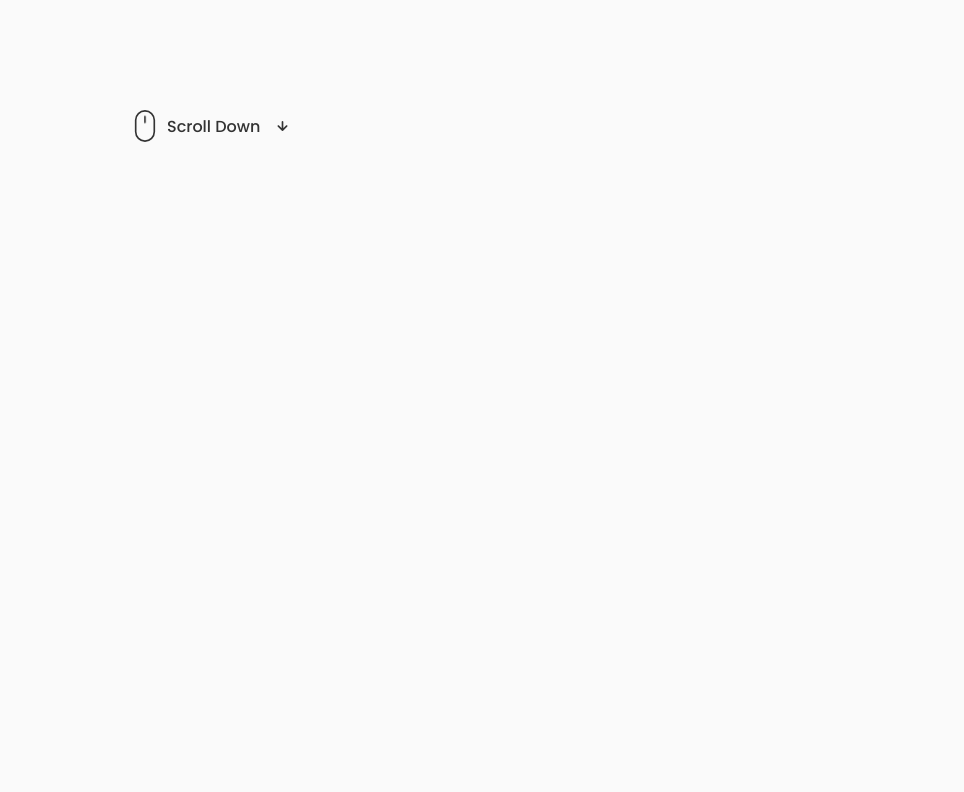
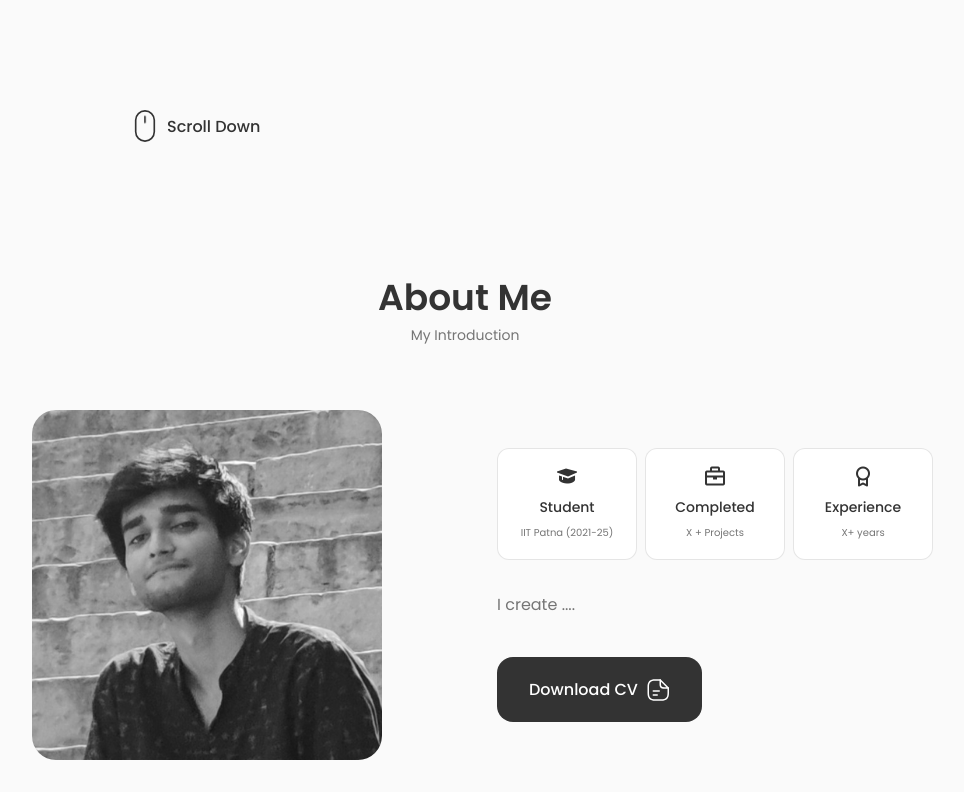
Before and after one commit to ankurkumarrr/personal-portfolio, a React (Create React App) app: page / in a window 1280 px wide. Shown: the part 486-1278 px from the top of the page, without its empty margins (175-1139 px from the left). Before the commit the page ends 800 px from the top, so only its background shows below. Built offline with nearby package versions, Linux system fonts and the light colour scheme.

Commit message:
reponsive about me

```diff
--- a/src/App.js
+++ b/src/App.js
@@ -2,6 +2,7 @@
 import './App.css';
 import Header from './components/header/Header';
 import Home from './components/home/Home';
+import About from './components/about/About';
 
 const App = () => {
   return (
@@ -10,6 +11,7 @@
 
       <main className='main'>
         <Home />
+        <About />
       </main>
     </>
   );
--- /dev/null
+++ b/src/components/about/About.jsx
@@ -0,0 +1,58 @@
+import React from 'react'
+import './about.css';
+import AboutImg from '../../assets/about.png';
+import CV from '../../assets/AnkurKumar_Core_CV.pdf';
+import Info from './Info';
+
+const About = () => {
+  return (
+    <section className="about section" id="about">
+        <h2 className="section__title">About Me</h2>
+        <span className="section__subtitle">My Introduction</span>
+
+        <div className="about__container container grid">
+            <img src={AboutImg} alt='about' className='about__img' />
+
+            <div className="about__data">
+              <Info />
+
+              <p className="about__description">
+                I create ....
+              </p>
+
+              <a download="" href={CV} className="button button--flex">
+                Download CV
+                <svg
+                className="button__icon"
+                xmlns="http://www.w3.org/2000/svg"
+                width="24"
+                height="24"
+                viewBox="0 0 24 24"
+                fill="none"
+              >
+                <path
+                  d="M15.25 22.7502H9.25C3.82 22.7502 1.5 20.4302 1.5 15.0002V9.00024C1.5 3.57024 3.82 1.25024 9.25 1.25024H14.25C14.66 1.25024 15 1.59024 15 2.00024C15 2.41024 14.66 2.75024 14.25 2.75024H9.25C4.64 2.75024 3 4.39024 3 9.00024V15.0002C3 19.6102 4.64 21.2502 9.25 21.2502H15.25C19.86 21.2502 21.5 19.6102 21.5 15.0002V10.0002C21.5 9.59024 21.84 9.25024 22.25 9.25024C22.66 9.25024 23 9.59024 23 10.0002V15.0002C23 20.4302 20.68 22.7502 15.25 22.7502Z"
+                  fill="var(--container-color)"
+                ></path>
+                <path
+                  d="M22.25 10.7502H18.25C14.83 10.7502 13.5 9.42023 13.5 6.00023V2.00023C13.5 1.70023 13.68 1.42023 13.96 1.31023C14.24 1.19023 14.56 1.26023 14.78 1.47023L22.78 9.47023C22.99 9.68023 23.06 10.0102 22.94 10.2902C22.82 10.5702 22.55 10.7502 22.25 10.7502ZM15 3.81023V6.00023C15 8.58023 15.67 9.25023 18.25 9.25023H20.44L15 3.81023Z"
+                  fill="var(--container-color)"
+                ></path>
+                <path
+                  d="M13.25 13.7502H7.25C6.84 13.7502 6.5 13.4102 6.5 13.0002C6.5 12.5902 6.84 12.2502 7.25 12.2502H13.25C13.66 12.2502 14 12.5902 14 13.0002C14 13.4102 13.66 13.7502 13.25 13.7502Z"
+                  fill="var(--container-color)"
+                ></path>
+                <path
+                  d="M11.25 17.7502H7.25C6.84 17.7502 6.5 17.4102 6.5 17.0002C6.5 16.5902 6.84 16.2502 7.25 16.2502H11.25C11.66 16.2502 12 16.5902 12 17.0002C12 17.4102 11.66 17.7502 11.25 17.7502Z"
+                  fill="var(--container-color)"
+                ></path>
+                </svg>
+              </a>
+
+            </div>
+        </div>
+    </section>
+  )
+}
+
+export default About
--- /dev/null
+++ b/src/components/about/Info.jsx
@@ -0,0 +1,27 @@
+import React from 'react'
+
+const Info = () => {
+  return (
+    <div className="about__info grid">
+        <div className="about__box">
+        <i class='bx bxs-graduation about__icon' ></i>
+            <h3 className="about__title">Student</h3>
+            <span className="about__subtitle">IIT Patna (2021-25)</span>
+        </div>
+
+        <div className="about__box">
+        <i class='bx bx-briefcase about__icon' ></i>
+            <h3 className="about__title">Completed</h3>
+            <span className="about__subtitle">X + Projects</span>
+        </div>
+
+        <div className="about__box">
+        <i class='bx bx-award about__icon' ></i>
+            <h3 className="about__title">Experience</h3>
+            <span className="about__subtitle">X+ years</span>
+        </div>
+    </div>
+  )
+}
+
+export default Info
--- /dev/null
+++ b/src/components/about/about.css
@@ -0,0 +1,93 @@
+.about__container {
+    grid-template-columns: repeat(2, 1fr);
+    align-items: center;
+    column-gap: 4rem;
+}
+
+.about__img {
+    width: 350px;
+    border-radius: 1.5rem;
+    justify-self: center;
+}
+
+.about__info {
+    grid-template-columns: repeat(3, 140px);
+    gap: 0.5rem;
+    margin-bottom: var(--mb-2);
+}
+
+.about__box {
+    background-color: var(--container-color);
+    border: 1px solid rgba(0, 0, 0, 0.1);
+    border-radius: 0.75rem;
+    text-align: center;
+    padding: 1rem 1.25rem;
+}
+
+.about__icon {
+    font-size: 1.5rem;
+    color: var(--title-color);
+    margin-bottom: var(--mb-0-5);
+}
+
+.about__title {
+    font-size: var(--small-font-size);
+    font-weight: var(--font-medium);
+}
+
+.about__subtitle {
+    font-size: var(--tiny-font-size);
+}
+
+.about__description {
+    padding: 0 4rem 0 0;
+    margin-bottom: var(--mb-2-5);
+}
+
+/*=============== BREAKPOINTS ===============*/
+/* For large devices */
+@media screen and (max-width: 992px) {
+    .about__container {
+        grid-template-columns: 1fr;
+        row-gap: 2.5rem;
+    }
+
+    .about__img {
+        width: 220px;
+    }
+
+    .about__box {
+        padding: 0.75rem 0.5rem;
+    }
+
+    .about__data {
+        text-align: center;
+    }
+
+    .about__info {
+        justify-content: center;
+    }
+
+    .about__description {
+        padding: 0.5rem;
+        margin-bottom: 2rem;
+    }
+  }
+
+  /* For medium devices */
+  @media screen and (max-width: 576px) {
+    .about__info {
+        grid-template-columns: repeat(3, 1fr);
+    }
+
+    .about__description {
+        padding: 0;
+    }
+  }
+
+  /* For small devices */
+  @media screen and (max-width: 350px) {
+    .about__info {
+        grid-template-columns: repeat(2, 1fr);
+    }
+  }
```
Also changed, not shown: 1 other file (tests, documents, lock files or other folders).
